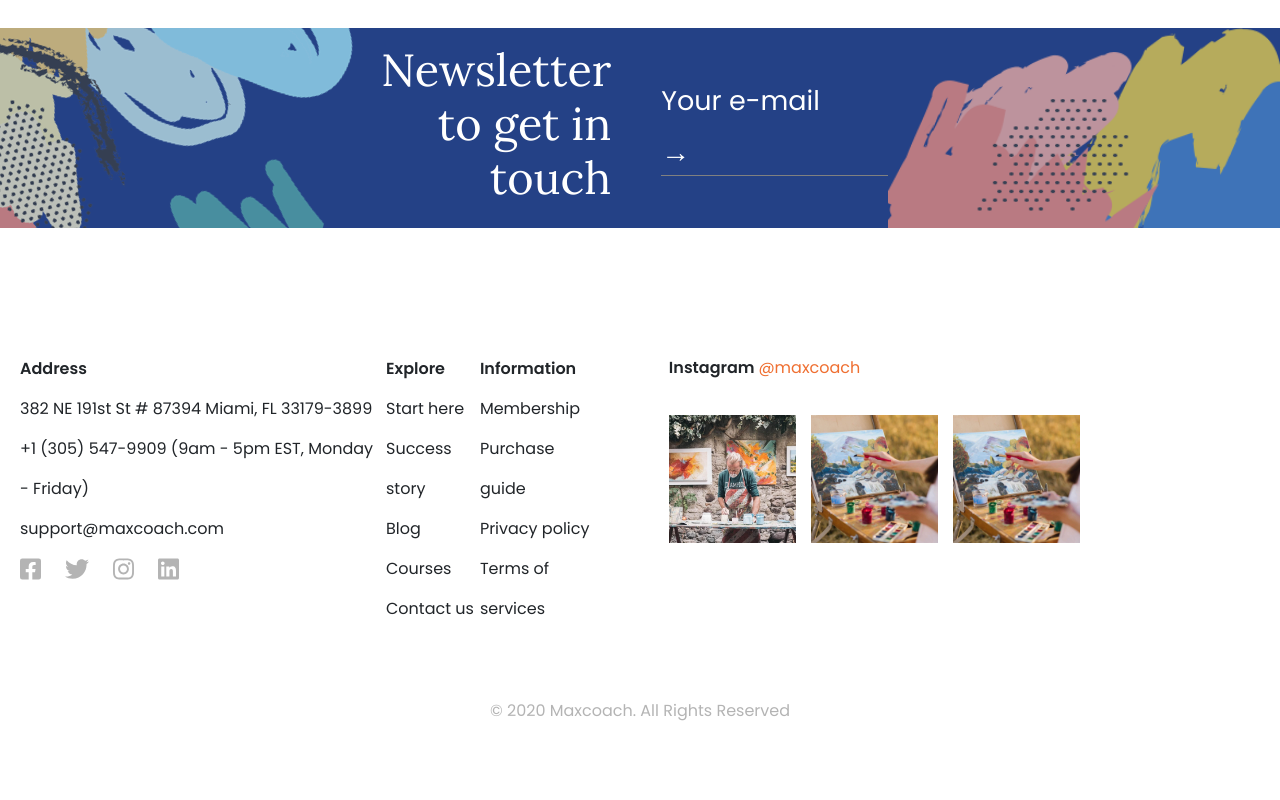
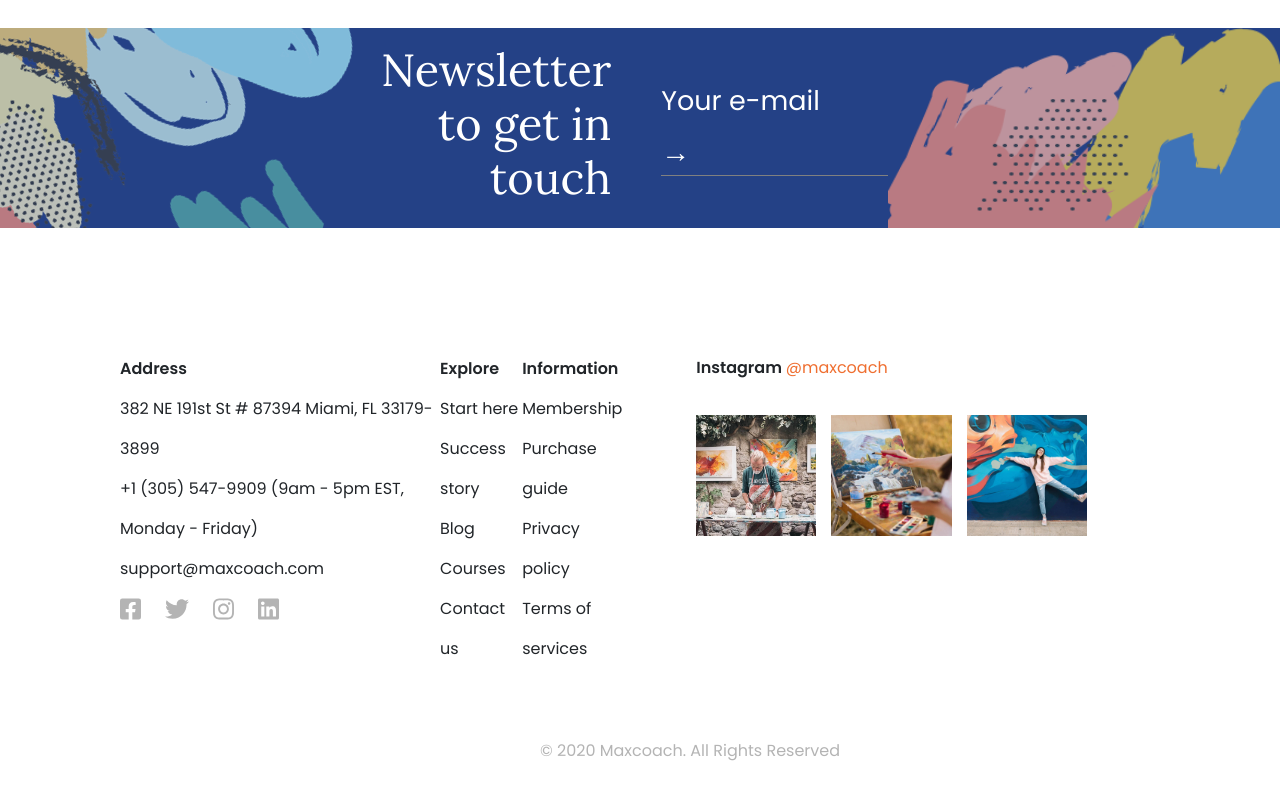
Before and after one commit to elmurie/proj-html-vuejs, a Vue app: page / in a window 1280 px wide. Shown: the part 6277-7077 px from the top of the page. Built offline with nearby package versions, Linux system fonts and the light colour scheme; a web font is replaced by a local one.

Commit message:
footer links are now props

```diff
--- a/src/App.vue
+++ b/src/App.vue
@@ -2,7 +2,7 @@
   <div id="app">
     <Header :links="headerLinks"/>
     <Main/>
-    <Footer/>
+    <Footer :links="footerLinks"/>
   </div>
 </template>
 
@@ -27,6 +27,20 @@ export default {
         links : ['Home', 'Pages', 'Courses', 'Features', 'Blog', 'Shop'],
         icons : ['twitter', 'facebook-f', 'instagram', 'linkedin'],
         logoImg : require('./assets/img/dark-logo.png')
+      },
+      footerLinks : {
+        links : {
+          address : ['Address', '382 NE 191st St # 87394 Miami, FL 33179-3899', '+1 (305) 547-9909 (9am - 5pm EST, Monday - Friday)', 'support@maxcoach.com'],
+          icons : ['facebook-square', 'twitter', 'instagram', 'linkedin'],
+          explore: ['Explore', 'Start here', 'Success story', 'Blog', 'Courses', 'Contact us'],
+          info : ['Information', 'Membership', 'Purchase guide', 'Privacy policy', 'Terms of services'],
+          igImg : [
+              require("./assets/img/footer-1.jpg"),
+              require("./assets/img/footer-2.jpg"),
+              require("./assets/img/footer-3.jpg"),
+          ]
+
+        }
       }
     }
   }
--- a/src/components/Footer.vue
+++ b/src/components/Footer.vue
@@ -4,20 +4,20 @@
             <div class="left d-flex justify-content-between align-items-start">
                 <div class="address">
                     <ul>
-                        <li v-for="(addressLink, index) in links.address" :key="index">{{addressLink}}</li>
+                        <li v-for="(addressLink, index) in links.links.address" :key="index">{{addressLink}}</li>
                     </ul>
                     <div class="icons">
-                        <a href="#" v-for="(iconLink, index) in links.icons" :key="index"><font-awesome-icon :icon="['fab', iconLink]"/></a>
+                        <a href="#" v-for="(iconLink, index) in links.links.icons" :key="index"><font-awesome-icon :icon="['fab', iconLink]"/></a>
                     </div>
                 </div>
                 <div class="explore">
                     <ul>
-                        <li v-for="(exploreLink, index) in links.explore" :key="index"><a href="#">{{exploreLink}}</a></li>
+                        <li v-for="(exploreLink, index) in links.links.explore" :key="index"><a href="#">{{exploreLink}}</a></li>
                     </ul>
                 </div>
                 <div class="info">
                     <ul>
-                        <li v-for="(infoLink, index) in links.info" :key="index"><a href="#">{{infoLink}}</a></li>
+                        <li v-for="(infoLink, index) in links.links.info" :key="index"><a href="#">{{infoLink}}</a></li>
                     </ul>
                 </div>
             </div>
@@ -28,7 +28,7 @@
                 </div>
                 <div class="bottom container">
                     <ul class="row">
-                        <li class="col-4" v-for="(instagram, index) in links.igImg" :key="index"><img class="w-100" :src="instagram" alt="IG pic"></li>
+                        <li class="col-4" v-for="(instagram, index) in links.links.igImg" :key="index"><img class="w-100" :src="instagram" alt="IG pic"></li>
                     </ul>
 
                 </div>
@@ -44,29 +44,14 @@
 <script>
 export default {
     name : "Footer",
-    data() {
-        return {
-            links : {
-                address : ['Address', '382 NE 191st St # 87394 Miami, FL 33179-3899', '+1 (305) 547-9909 (9am - 5pm EST, Monday - Friday)', 'support@maxcoach.com'],
-                icons : ['facebook-square', 'twitter', 'instagram', 'linkedin'],
-                explore: ['Explore', 'Start here', 'Success story', 'Blog', 'Courses', 'Contact us'],
-                info : ['Information', 'Membership', 'Purchase guide', 'Privacy policy', 'Terms of services'],
-                igImg : [
-                    require("../assets/img/footer-1.jpg"),
-                    require("../assets/img/footer-2.jpg"),
-                    require("../assets/img/footer-2.jpg"),
-                ]
-
-            }
-        }
-    }
+    props : ['links']
 }
 </script>
 
 <style lang="scss" scoped>
 @import '../assets/style/common.scss';
     footer {
-        padding: 6.3125rem 0 3.125rem 0;
+        padding: 6.3125rem 0 3.125rem 6.25rem;
         .left {
             padding: 20px;
             width: 95%;
```
